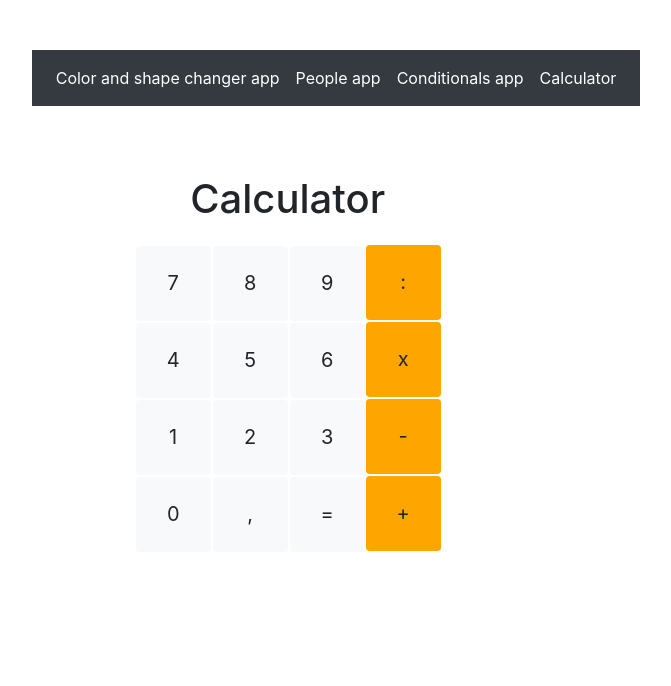
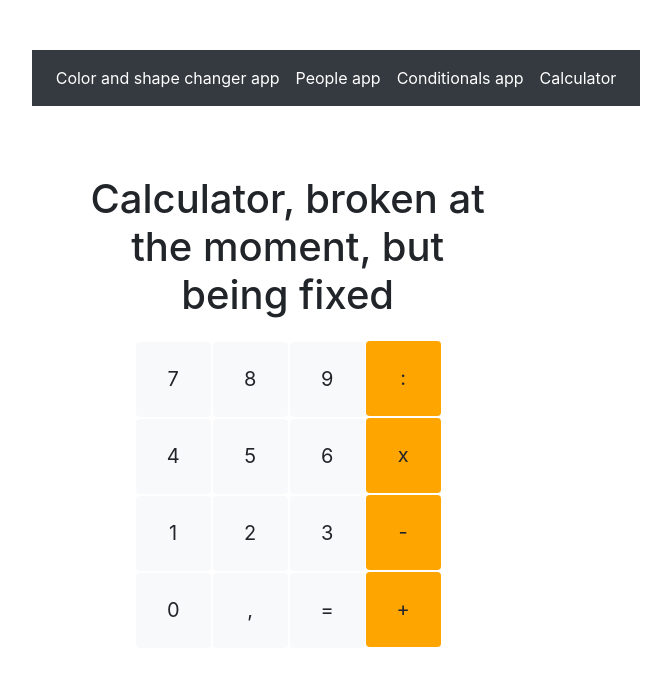
Before and after one commit to vladganin/Color-Boxes-App-React, a React (Create React App) app: page /calculator in a window 1280 px wide. Shown: the top 686 px of the page, without its empty margins (304-975 px from the left). Built offline with nearby package versions, Linux system fonts and the light colour scheme.

Commit message:
Sorry for the calc. it is being fixed

```diff
--- a/src/components/calculator/calculator.js
+++ b/src/components/calculator/calculator.js
@@ -49,7 +49,7 @@ class Calculator extends React.Component {
     render() {
         return (
             <div class='wrapper'>
-                <h1 className="title">Calculator</h1>
+                <h1 className="title">Calculator, broken at the moment, but being fixed</h1>
                 <h2 className="valuetitle">{this.state.currentvalue ? this.state.currentvalue : 'value'}</h2>
                 <GridSet>
                     <CalculatorButton onClick={() => this.handleClickValue(7)} displayvalue="7" />
```
